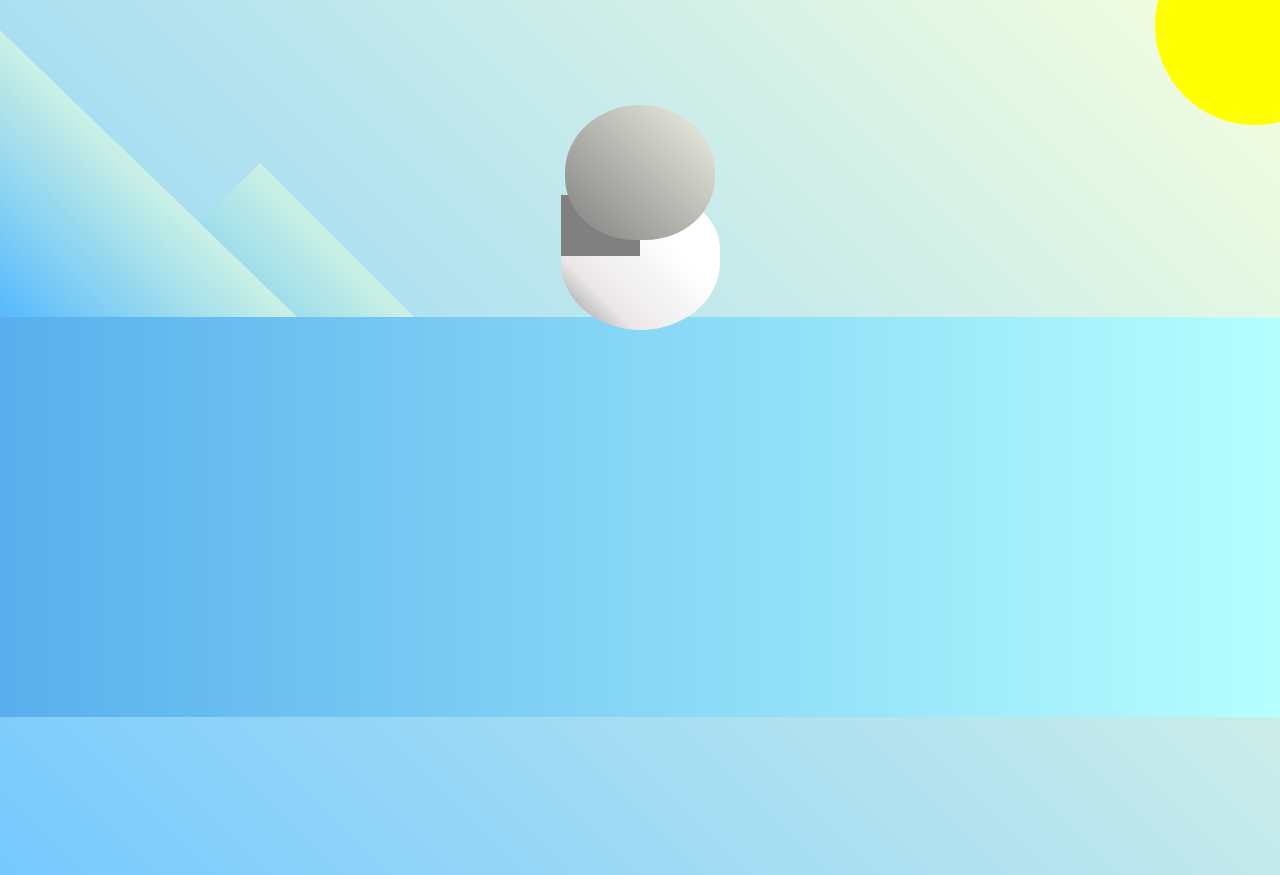
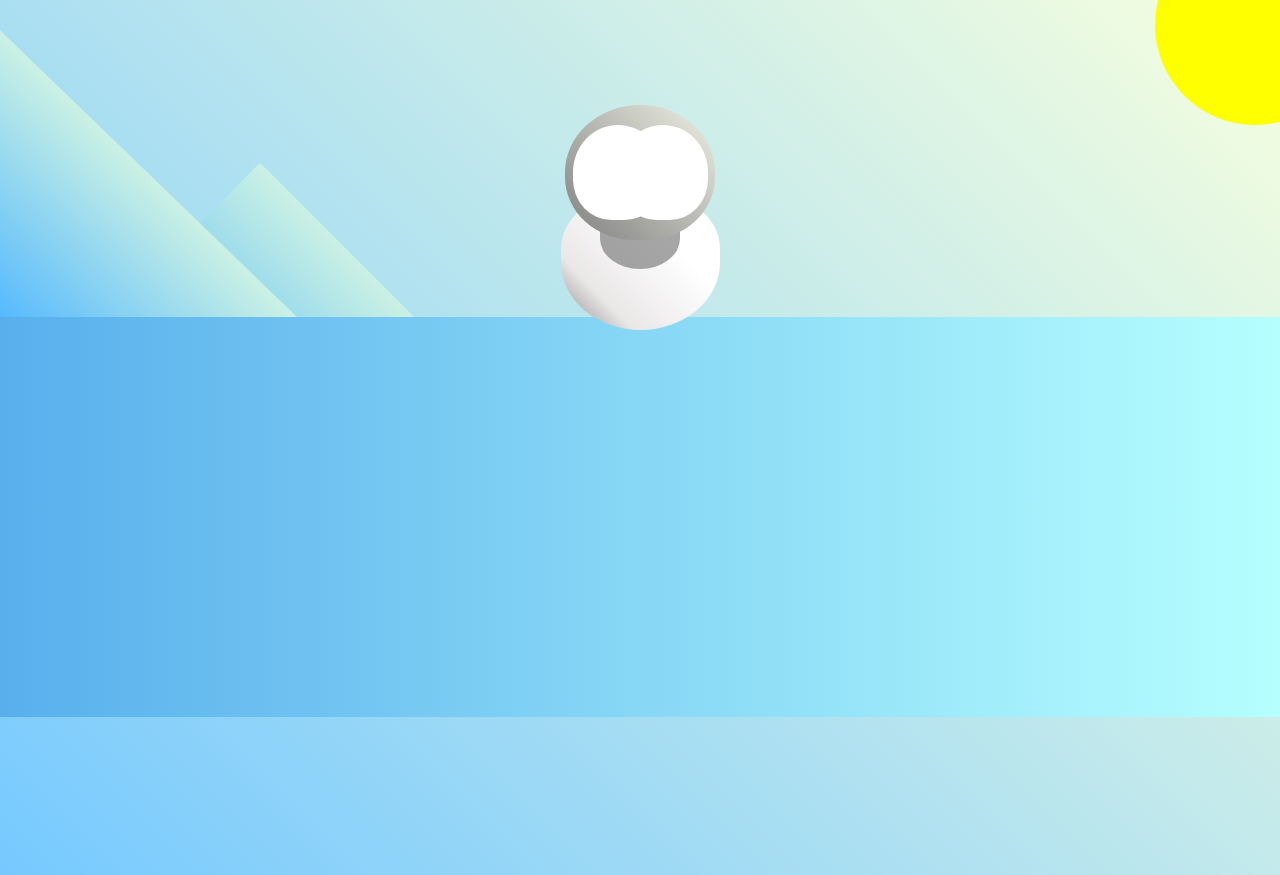
Before and after one commit to mrAbdhas/fcc-css-transforms-penguin, a plain HTML site: page index.html in a window 1280 px wide. Shown: the top 875 px of the page. Drawn offline with Linux system fonts and the light colour scheme.

Commit message:
step41 - step50

```diff
--- a/index.html
+++ b/index.html
@@ -11,7 +11,10 @@
         <div class="back-mountain"></div>
         <div class="sun"></div>
         <div class="penguin">
-            <div class="penguin-head"></div>
+            <div class="penguin-head">
+                <div class="face left"></div>
+                <div class="face right"></div>
+            </div>
             <div class="penguin-body"></div>
         </div>
         <div class="ground">
--- a/styles.css
+++ b/styles.css
@@ -78,6 +78,22 @@ body{
     z-index: 1;
 }
 
+.face{
+    width: 60%;
+    height: 70%;
+    background-color: white;
+    border-radius: 70% 70% 60% 60%;
+    top: 15%;
+}
+
+.face.left{
+    left: 5%;
+}
+
+.face.right{
+    right: 5%;
+}
+
 .penguin-body{
     width: 53%;
     height: 45%;
@@ -92,13 +108,22 @@ body{
     left: 23.5%;
 }
 
+/* crest  */
 .penguin-body::before{
     content: "";
     position: absolute;
     width: 50%;
     height: 45%;
     background-color: gray;
+    top:10%;
+    left: 25%;
+    border-bottom-left-radius: 100%;
+    border-bottom-right-radius: 100%;
+    border-top-left-radius: 0%;
+    border-top-right-radius: 0%;
+    opacity: 70%;
 }
+/* crest */
 
 .ground{
     background: linear-gradient(
```
